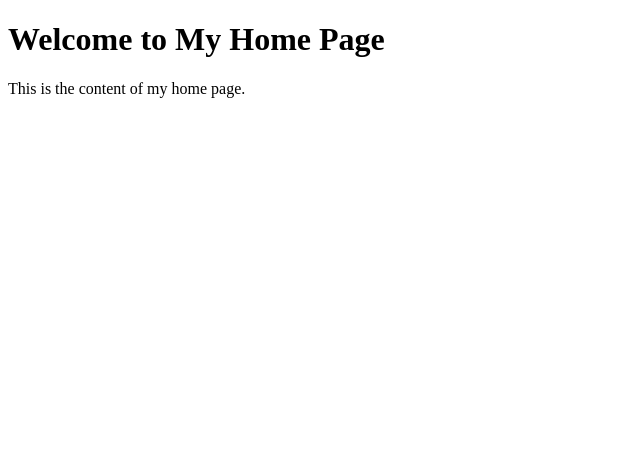
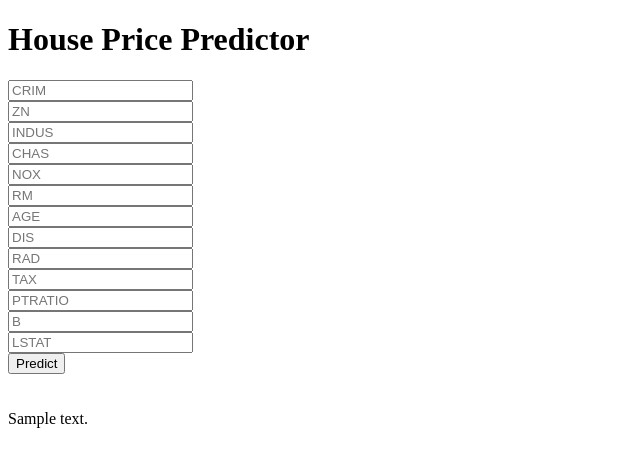
Before and after one commit to karthikbharadhwajKB/House_price_predictor, a Flask app: template templates/home.html in a window 1280 px wide. Shown: the top 467 px of the page, without its empty margins (0-640 px from the left). Run offline with Flask 3, Linux system fonts and the light colour scheme; the template is opened without the code that fills it: most values are stand-ins (such as "Sample title", 1, 10 or a date in 2020); parts of the project's set-up code (start-up, migrations or seed data) failed here and were passed over.

Commit message:
updated home page for prediction

```diff
--- a/templates/home.html
+++ b/templates/home.html
@@ -1,10 +1,31 @@
 <!DOCTYPE html>
 <html>
 <head>
-    <title>Home Page</title>
+    <title>House Price Predictor</title>
 </head>
 <body>
-    <h1>Welcome to My Home Page</h1>
-    <p>This is the content of my home page.</p>
+    <div>
+        <h1> House Price Predictor </h1>
+        <form action="{{url_for('predict')}}" method="post">
+            <input type="text" name="CRIM" placeholder="CRIM" required="required"/><br>
+            <input type="text" name="ZN" placeholder="ZN" required="required"/><br>
+            <input type="text" name="INDUS" placeholder="INDUS" required="required"/><br>
+            <input type="text" name="CHAS" placeholder="CHAS" required="required"/><br>
+            <input type="text" name="NOX" placeholder="NOX" required="required"/><br>
+            <input type="text" name="RM" placeholder="RM" required="required"/><br>
+            <input type="text" name="AGE" placeholder="AGE" required="required"/><br>
+            <input type="text" name="DIS" placeholder="DIS" required="required"/><br>
+            <input type="text" name="RAD" placeholder="RAD" required="required"/><br>
+            <input type="text" name="TAX" placeholder="TAX" required="required"/><br>
+            <input type="text" name="PTRATIO" placeholder="PTRATIO" required="required"/><br>
+            <input type="text" name="B" placeholder="B" required="required"/><br>
+            <input type="text" name="LSTAT" placeholder="LSTAT" required="required"/><br>
+
+            <button type="submit">Predict</button>
+        </form>
+        <br>
+        <br>
+    </div>
+    {{prediction_text}}
 </body>
 </html>
```
